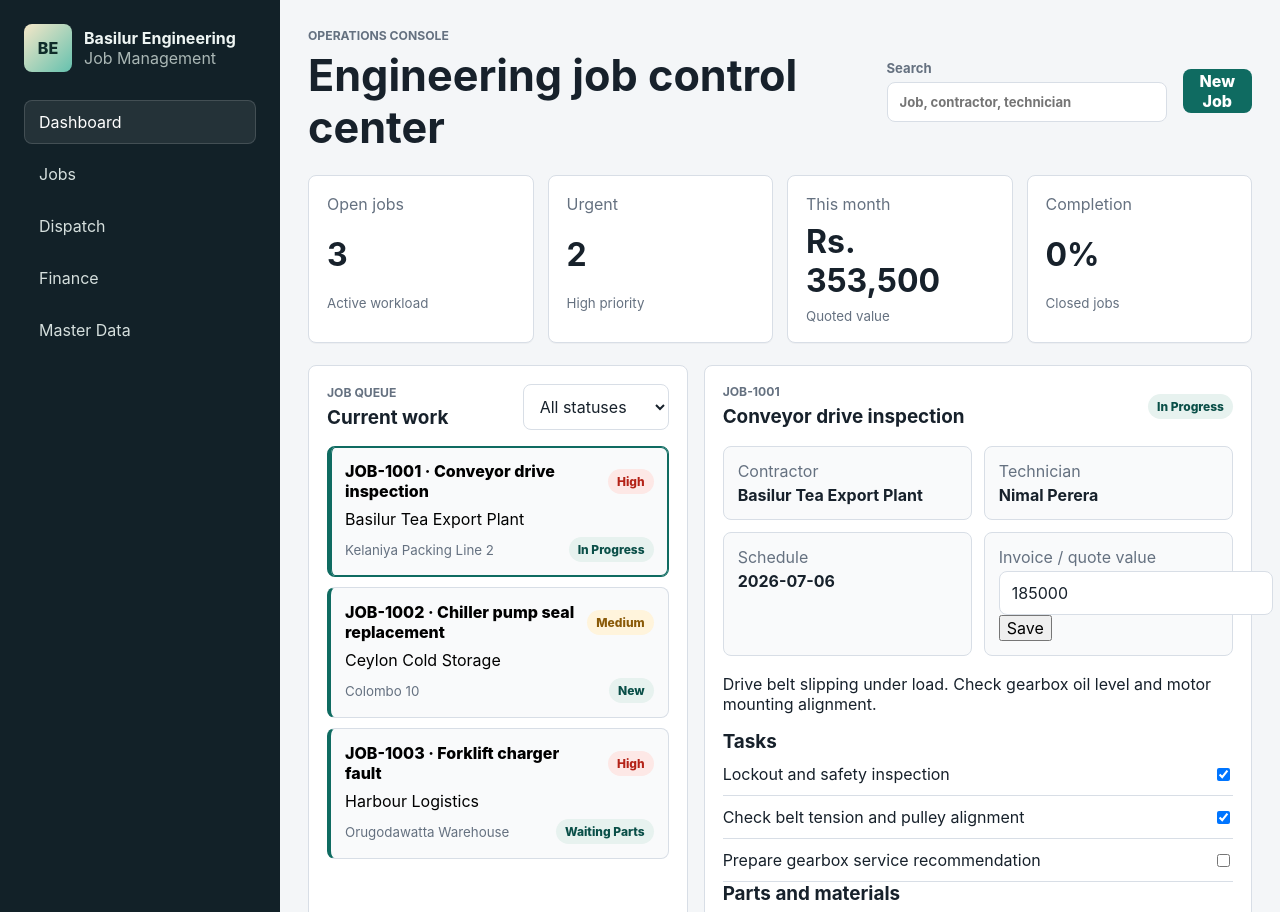
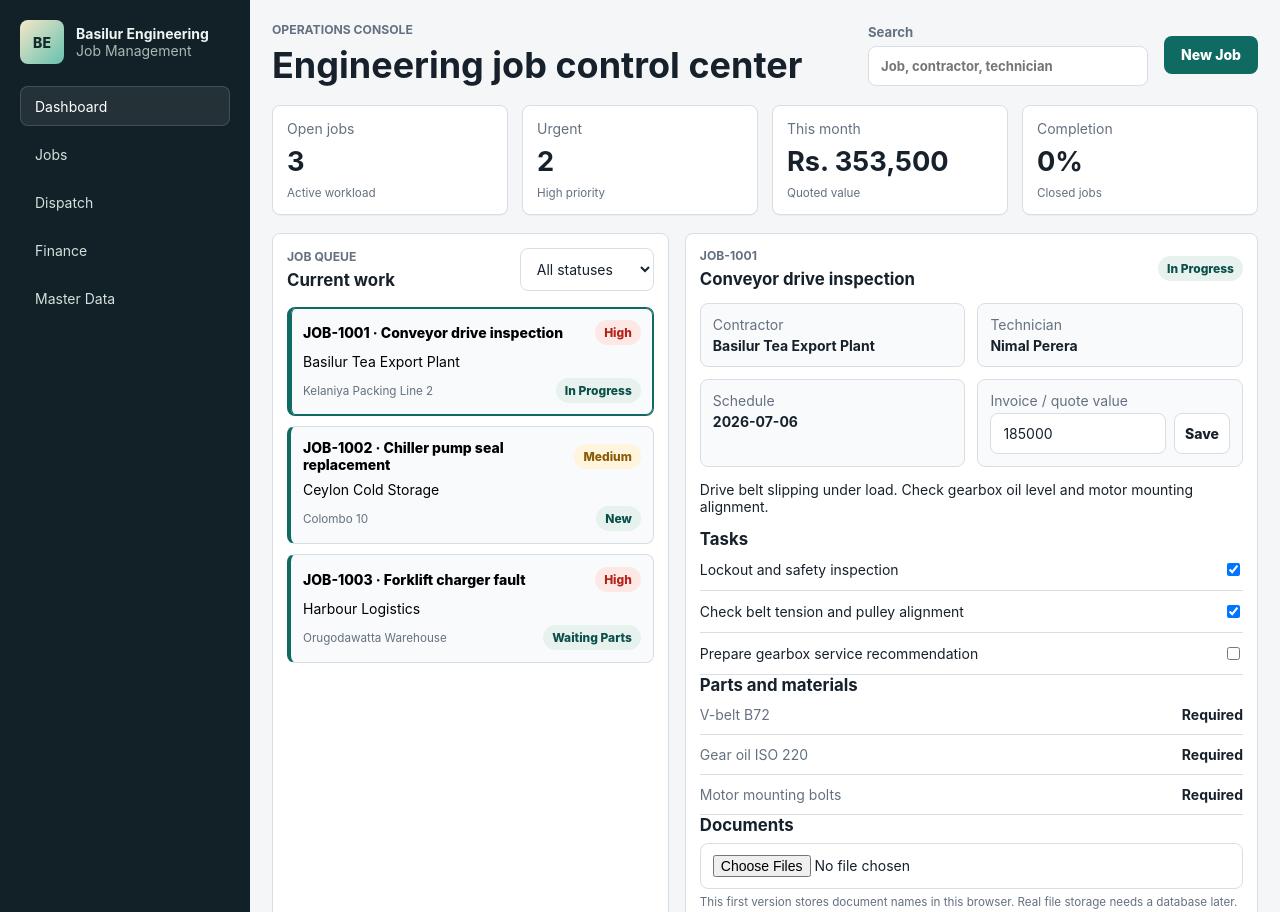
Before and after one commit to jayawickrama4-lab/basilur-engineering-job-management, a website: page index.html in a window 1280 px wide. Shown: the top 912 px of the page. Drawn offline with Linux system fonts and the light colour scheme.

Commit message:
Make app layout more compact

```diff
--- a/styles.css
+++ b/styles.css
@@ -21,6 +21,7 @@ body {
   margin: 0;
   color: var(--ink);
   background: var(--bg);
+  font-size: 14px;
   font-family: Inter, ui-sans-serif, system-ui, -apple-system, BlinkMacSystemFont, "Segoe UI", sans-serif;
 }
 
@@ -38,16 +39,16 @@ button {
 .app-shell {
   min-height: 100vh;
   display: grid;
-  grid-template-columns: 280px minmax(0, 1fr);
+  grid-template-columns: 250px minmax(0, 1fr);
 }
 
 .sidebar {
   background: #122128;
   color: #eef5f3;
-  padding: 24px;
+  padding: 20px;
   display: flex;
   flex-direction: column;
-  gap: 28px;
+  gap: 22px;
 }
 
 .brand {
@@ -57,8 +58,8 @@ button {
 }
 
 .brand-mark {
-  width: 48px;
-  height: 48px;
+  width: 44px;
+  height: 44px;
   display: grid;
   place-items: center;
   border-radius: 8px;
@@ -84,7 +85,7 @@ button {
 
 .nav-item {
   width: 100%;
-  min-height: 44px;
+  min-height: 40px;
   border: 1px solid transparent;
   border-radius: 8px;
   background: transparent;
@@ -119,9 +120,9 @@ button {
 }
 
 .main-content {
-  padding: 28px;
+  padding: 22px;
   display: grid;
-  gap: 22px;
+  gap: 18px;
 }
 
 .topbar,
@@ -142,12 +143,12 @@ p {
 
 h1 {
   margin-bottom: 0;
-  font-size: clamp(1.8rem, 4vw, 2.7rem);
+  font-size: clamp(1.65rem, 3.2vw, 2.25rem);
 }
 
 h2 {
   margin-bottom: 0;
-  font-size: 1.18rem;
+  font-size: 1.05rem;
 }
 
 .search-field {
@@ -173,7 +174,7 @@ textarea {
 .primary-button,
 .ghost-button,
 .danger-button {
-  min-height: 44px;
+  min-height: 38px;
   border-radius: 8px;
   padding: 0 16px;
   border: 1px solid transparent;
@@ -219,8 +220,8 @@ textarea {
 }
 
 .metric-card {
-  min-height: 126px;
-  padding: 18px;
+  min-height: 104px;
+  padding: 14px;
   display: grid;
   gap: 8px;
 }
@@ -231,7 +232,7 @@ textarea {
 }
 
 .metric-card strong {
-  font-size: 2rem;
+  font-size: 1.7rem;
 }
 
 .work-area {
@@ -243,7 +244,7 @@ textarea {
 .jobs-panel,
 .detail-panel,
 .data-panel {
-  padding: 18px;
+  padding: 14px;
 }
 
 .job-list {
@@ -254,8 +255,8 @@ textarea {
 
 .job-card {
   width: 100%;
-  min-height: 96px;
-  padding: 14px;
+  min-height: 84px;
+  padding: 12px;
   border: 1px solid var(--line);
   border-left: 4px solid var(--brand);
   border-radius: 8px;
@@ -330,7 +331,7 @@ textarea {
 }
 
 .detail-grid {
-  margin: 18px 0;
+  margin: 14px 0;
   display: grid;
   grid-template-columns: repeat(2, minmax(0, 1fr));
   gap: 12px;
@@ -339,7 +340,7 @@ textarea {
 .mini-panel {
   border: 1px solid var(--line);
   border-radius: 8px;
-  padding: 14px;
+  padding: 12px;
   background: var(--surface-strong);
 }
 
@@ -370,6 +371,28 @@ textarea {
   font-weight: 700;
 }
 
+.inline-edit {
+  margin: 0;
+}
+
+.inline-input-row {
+  display: grid;
+  grid-template-columns: minmax(0, 1fr) auto;
+  gap: 8px;
+}
+
+.inline-input-row button,
+.meta-row button,
+.row-actions button {
+  border: 1px solid var(--line);
+  border-radius: 8px;
+  background: var(--surface);
+  color: var(--ink);
+  min-height: 34px;
+  padding: 0 10px;
+  font-weight: 800;
+}
+
 .lower-grid {
   grid-template-columns: minmax(0, 1fr) minmax(0, 1fr);
 }
@@ -392,6 +415,37 @@ textarea {
   display: grid;
   grid-template-columns: repeat(2, minmax(0, 1fr));
   gap: 12px;
+}
+
+.master-input-grid {
+  margin-top: 8px;
+  display: grid;
+  grid-template-columns: minmax(180px, 0.7fr) minmax(220px, 1fr);
+  gap: 10px;
+}
+
+.master-input-grid label {
+  display: grid;
+  gap: 4px;
+  color: var(--muted);
+  font-size: 0.78rem;
+  font-weight: 800;
+}
+
+.technician-edit-row {
+  align-items: flex-end;
+}
+
+.row-actions {
+  display: flex;
+  gap: 8px;
+  align-items: center;
+}
+
+.document-upload {
+  display: grid;
+  gap: 6px;
+  margin: 8px 0 4px;
 }
 
 .compact-actions {
```
